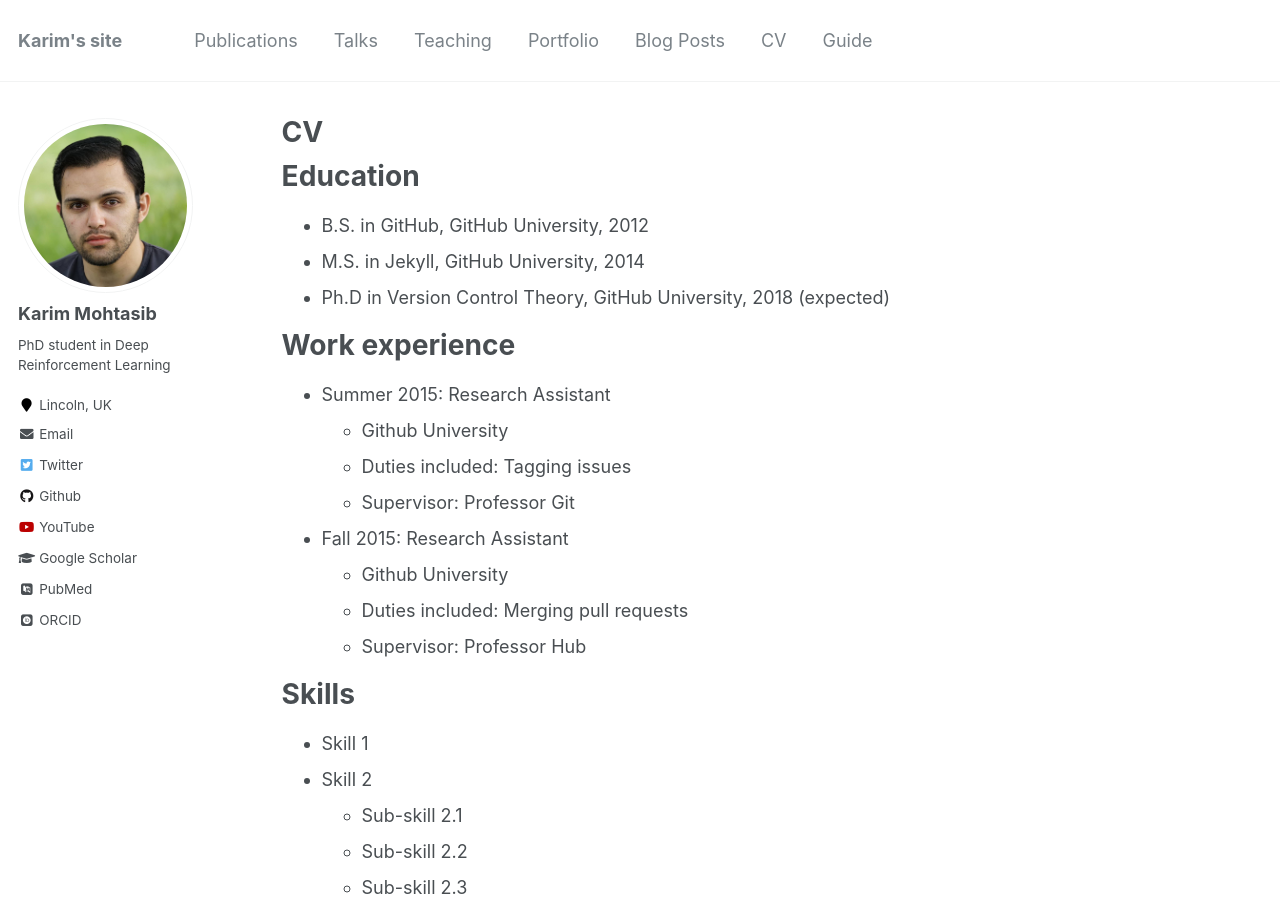
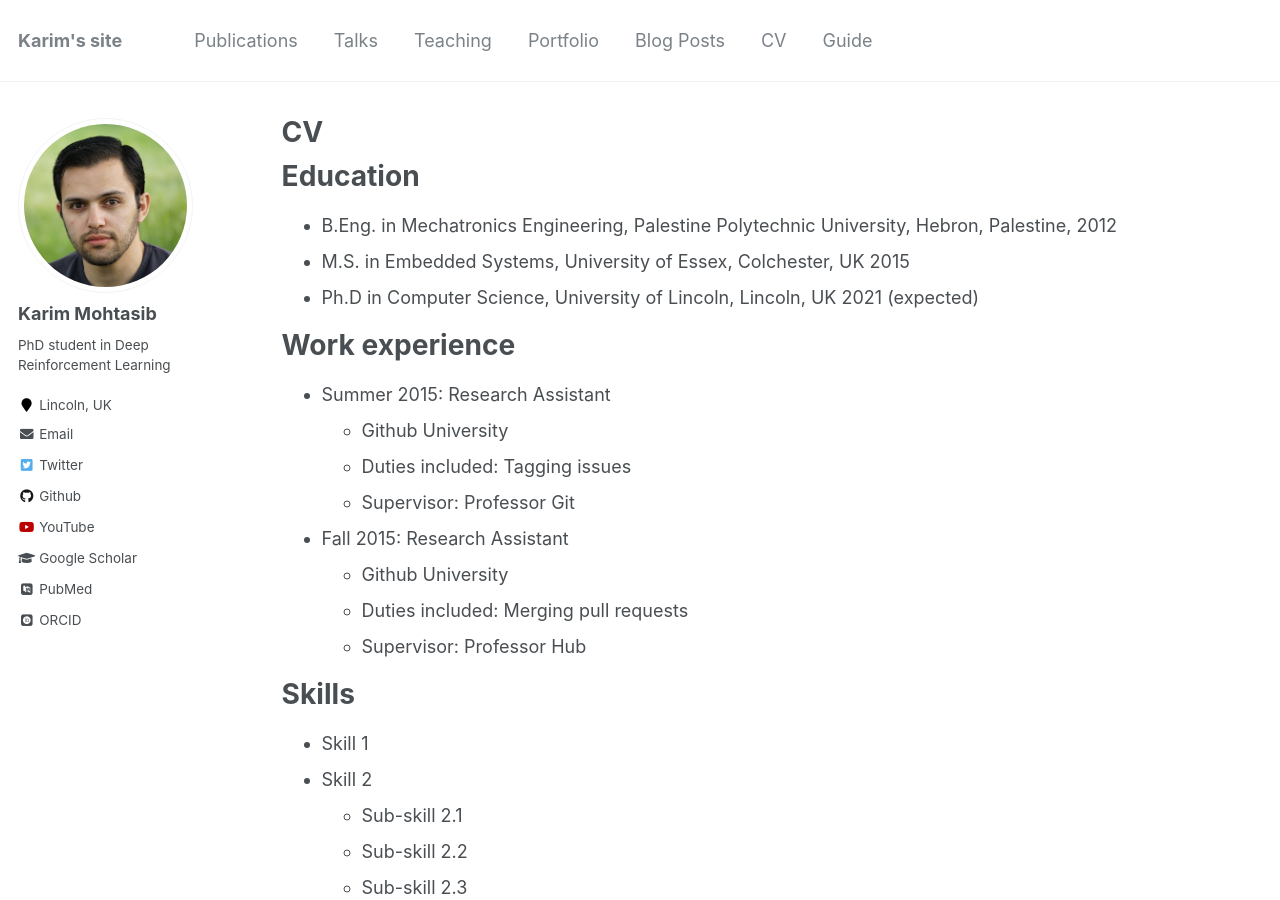
Before and after one commit to Mohtasib/Mohtasib.github.io, a Jekyll site: the page built from _pages/cv.md, in a window 1280 px wide and 900 px high. Built offline with Jekyll 4.4.1, drawn with Linux system fonts in a browser that asks for light colours; some web fonts are replaced.

Commit message:
Update cv.md

```diff
--- a/_pages/cv.md
+++ b/_pages/cv.md
@@ -11,9 +11,9 @@ redirect_from:
 
 Education
 ======
-* B.S. in GitHub, GitHub University, 2012
-* M.S. in Jekyll, GitHub University, 2014
-* Ph.D in Version Control Theory, GitHub University, 2018 (expected)
+* B.Eng. in Mechatronics Engineering, Palestine Polytechnic University, Hebron, Palestine, 2012
+* M.S. in Embedded Systems, University of Essex, Colchester, UK 2015
+* Ph.D in Computer Science, University of Lincoln, Lincoln, UK 2021 (expected)
 
 Work experience
 ======
```
